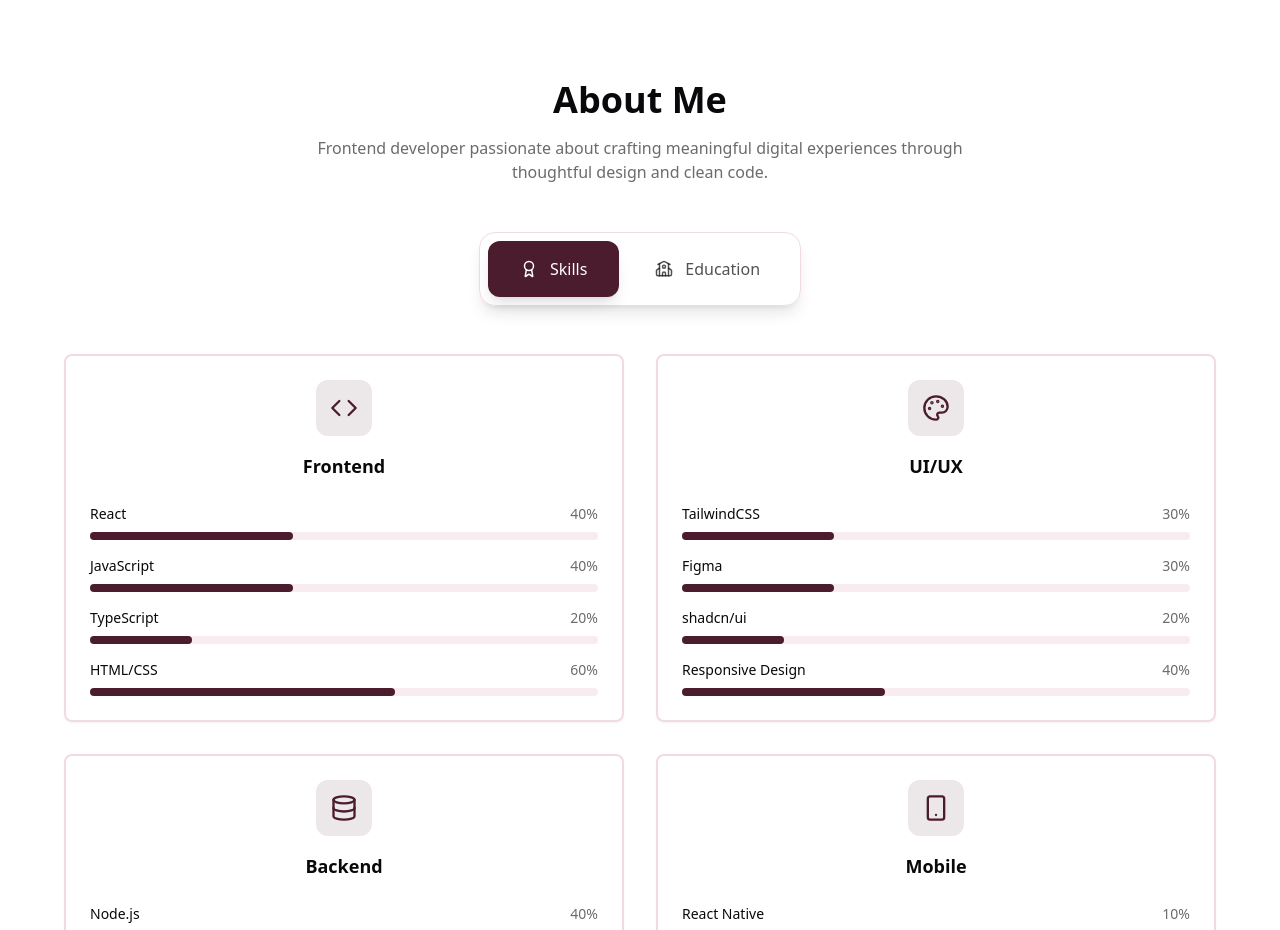
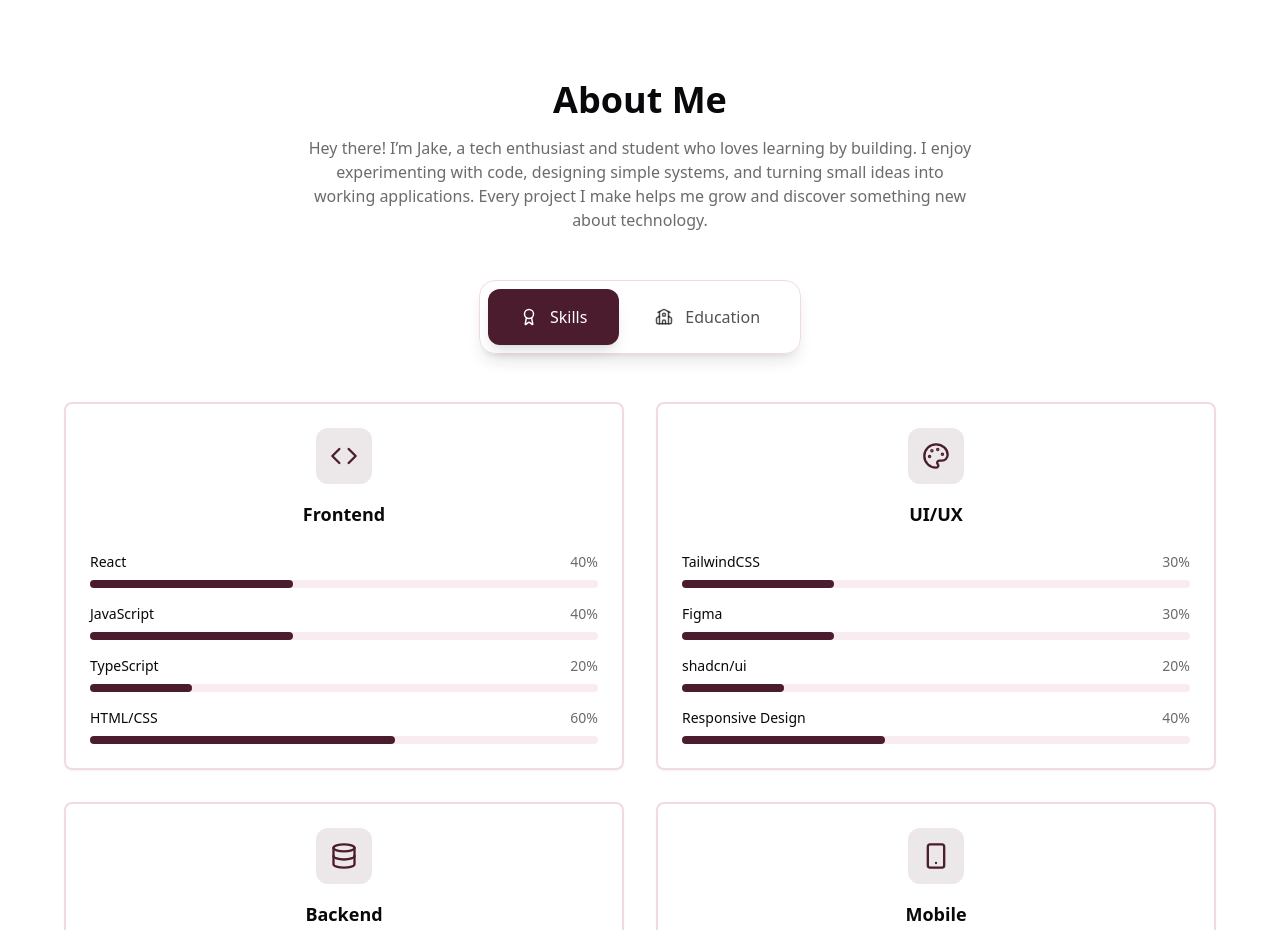
Before and after one commit to jeykiiiiii/web-portfolio, a React (Vite) app: page / in a window 1280 px wide. Shown: the part 800-1730 px from the top of the page. Built offline with nearby package versions, Linux system fonts and the light colour scheme; the HTML template or start-up script is replaced by a standard one.

Commit message:
Update About.jsx

```diff
--- a/src/sections/About.jsx
+++ b/src/sections/About.jsx
@@ -89,7 +89,7 @@ const About = () => {
           transition={{ delay: 0.1 }}
           className="text-foreground/60 text-center mb-12 max-w-2xl mx-auto"
         >
-        Frontend developer passionate about crafting meaningful digital experiences through thoughtful design and clean code.
+        Hey there! I’m Jake, a tech enthusiast and student who loves learning by building. I enjoy experimenting with code, designing simple systems, and turning small ideas into working applications. Every project I make helps me grow and discover something new about technology.
         </motion.p>
 
         <div className="max-w-6xl mx-auto">
```
